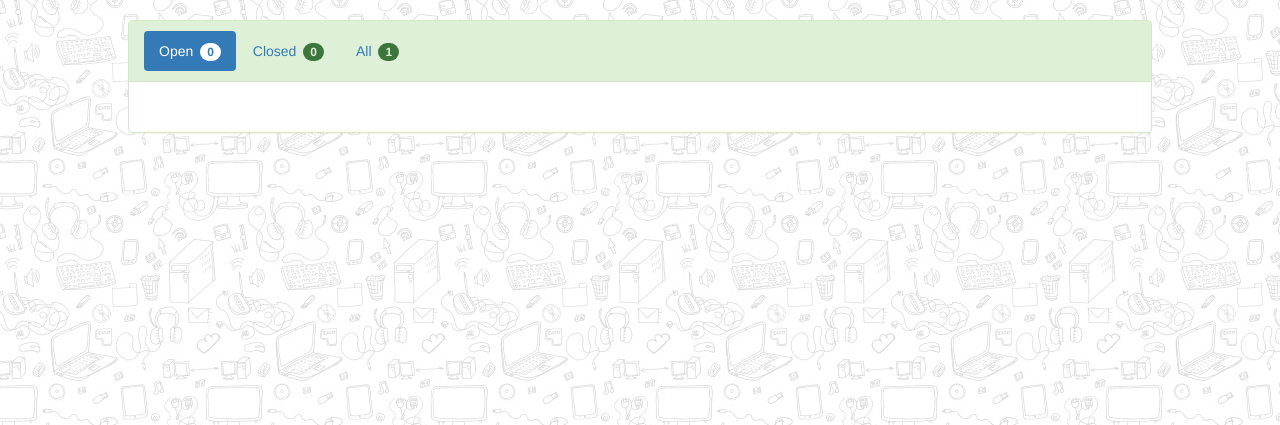
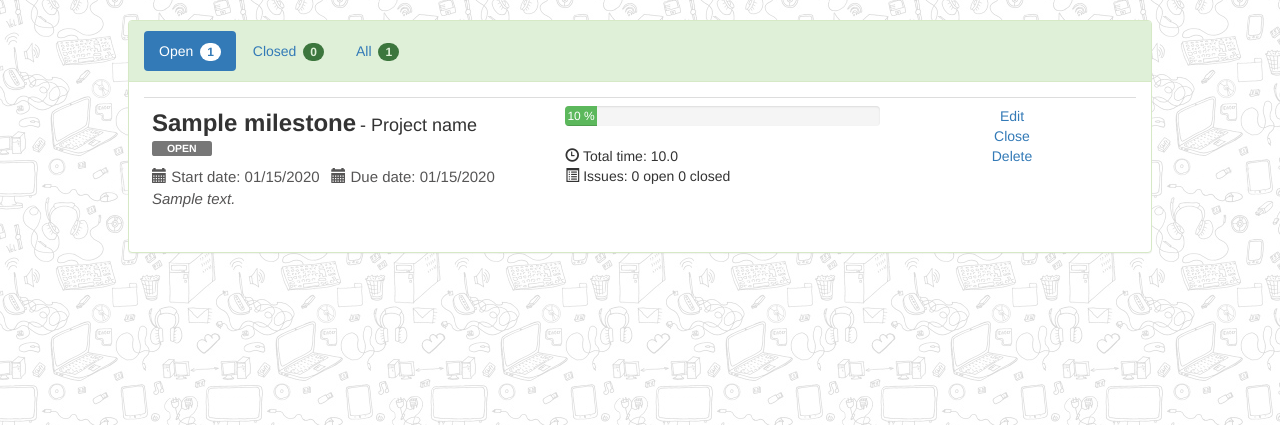
Before and after one commit to J-KAM/ProTrack, a Django app: page /milestones/ in a window 1280 px wide. Shown: the part 52-477 px from the top of the page. Run offline with Django 3.2, Linux system fonts and the light colour scheme; tables that the repository leaves empty hold one stand-in row (values such as "Sample post"); some libraries are stand-ins or nearby versions; some web fonts are replaced.

Commit message:
Implemented milestone editing. #10
Created milestones can be edited, closed/reopened and deleted by the user.

```diff
--- a/milestones/models.py
+++ b/milestones/models.py
@@ -1,5 +1,10 @@
 from django.db import models
 from datetime import date
+
+STATUS_CHOICES = (
+    ('OPEN', 'Open'),
+    ('CLOSED', 'Closed'),
+)
 
 
 class Milestone(models.Model):
@@ -9,7 +14,7 @@ class Milestone(models.Model):
     due_date = models.DateField()
     total_progress = models.PositiveIntegerField(default=0)
     total_time_spent = models.FloatField(default=0.0)
-    status = models.CharField(max_length=8,default="OPEN")
+    status = models.CharField(max_length=6,choices=STATUS_CHOICES,default="OPEN")
     #TODO: add relation with reposiroty
 
     def __str__(self):
--- a/milestones/static/milestones/style.css
+++ b/milestones/static/milestones/style.css
@@ -13,7 +13,6 @@ p {
 }
 
 .list-item-subtitle {
-
     font-size: 18px;
 }
 
@@ -32,4 +31,5 @@ p {
     display: block;
     margin-bottom: 10px;
     width: 15%;
+    min-width: 58px;
 }
--- a/milestones/templates/milestones/milestone_table.html
+++ b/milestones/templates/milestones/milestone_table.html
@@ -4,11 +4,14 @@
     <tr>
         <td class = "col-md-5">
             <p class="list-item-title">{{ milestone.name }}</p>&nbsp;<p class="list-item-subtitle">- Project name</p></br>
+            {% if milestone.status == 'OPEN' %}
+                <span class="label label-default badge-label">OPEN</span>
+            {% endif %}
             {% if milestone.is_past_due %}
                 <span class="label label-warning badge-label">PAST DUE</span>
             {% endif %}
             {% if milestone.status == 'CLOSED' %}
-                <span class="label label-success badge-label">CLOSED</span>
+                <span class="label label-danger badge-label">CLOSED</span>
             {% endif %}
             <p class = "list-item-date"><span class="glyphicon glyphicon-calendar"></span> Start date: {{ milestone.start_date|date:"SHORT_DATE_FORMAT" }}</p>
             &nbsp;
@@ -27,12 +30,12 @@
         </td>
         <td class = "col-md-3" align="center">
             {% if milestone.status == 'OPEN' %}
-                <a href = "#">Edit</a></br>
-                <a href = "#">Close</a></br>
+                <a href = "{% url 'milestones:update' milestone.id %}">Edit</a></br>
+                <a href = "{% url 'milestones:close' milestone.id %}">Close</a></br>
             {% else %}
-                <a href = "#">Reopen</a></br>
+                <a href = "{% url 'milestones:reopen' milestone.id %}">Reopen</a></br>
             {% endif %}
-            <a href = "#" color="red">Delete</a>
+            <a href = "{% url 'milestones:delete' milestone.id %}">Delete</a>
         </td>
     </tr>
     {% endfor %}
--- a/milestones/templates/milestones/preview.html
+++ b/milestones/templates/milestones/preview.html
@@ -27,7 +27,6 @@
                     {% endwith %}
                 </div>
 
-
                 <div class = "tab-pane" id="closed">
                      {% with closed_milestones as milestones %}
                     {% include 'milestones/milestone_table.html' %}
--- a/milestones/urls.py
+++ b/milestones/urls.py
@@ -1,10 +1,13 @@
 from django.conf.urls import url
-from django.contrib.auth import views as auth_views
 from . import views
 
 app_name = 'milestones'
 
 urlpatterns = [
-    url(r'^$', views.preview.as_view(), name="preview"),
+    url(r'^$', views.MilestonesPreview.as_view(), name="preview"),
     url(r'^new/$', views.MilestoneFormView.as_view(), name="create"),
+    url(r'^(?P<id>[0-9]+)/$', views.MilestoneUpdate.as_view(), name="update"),
+    url(r'^(?P<pk>[0-9]+)/delete/$', views.MilestoneDelete.as_view(), name="delete"),
+    url(r'^(?P<id>[0-9]+)/close/$', views.close_milestone, name="close"),
+    url(r'^(?P<id>[0-9]+)/reopen/$', views.reopen_milestone, name="reopen")
 ]
--- a/milestones/views.py
+++ b/milestones/views.py
@@ -1,16 +1,14 @@
+from django.contrib.auth.decorators import login_required
 from django.shortcuts import render, redirect
+from django.urls import reverse_lazy
+from django.utils.decorators import method_decorator
 from django.views import generic
-from django.views.generic import View
-from django.views.generic.edit import CreateView
+from django.views.generic.edit import CreateView, UpdateView, DeleteView
 from .models import Milestone
 from .forms import MilestoneForm
 
 
-# def preview(request):
-#     return render(request, 'core/home_page.html')
-
-
-class preview(generic.ListView):
+class MilestonesPreview(generic.ListView):
     template_name = 'milestones/preview.html'
     context_object_name = 'all_milestones'
 
@@ -24,14 +22,16 @@ class preview(generic.ListView):
         return context
 
 
-class MilestoneFormView(View):
+class MilestoneFormView(CreateView):
     form_class = MilestoneForm
     template_name = 'milestones/milestone_form.html'
 
+    @method_decorator(login_required)
     def get(self, request):
         form = self.form_class(None)
-        return render(request, self.template_name, {'form': form})
+        return render(request, self.template_name, {'form': form, 'action': 'New'})
 
+    @method_decorator(login_required)
     def post(self, request):
         form = self.form_class(request.POST)
 
@@ -40,9 +40,54 @@ class MilestoneFormView(View):
             milestone.save()
             return redirect('milestones:preview')
 
-        return render(request, 'milestones/milestone_form.html', {'form': form})
+        return render(request, 'milestones/milestone_form.html', {'form': form, 'action': 'New'})
 
 
-class MilestoneCreate(CreateView):
+class MilestoneUpdate(UpdateView):
+    form_class = MilestoneForm
+    template_name = 'milestones/milestone_form.html'
+
+    @method_decorator(login_required)
+    def get(self, request, **kwargs):
+        self.object = Milestone.objects.get(id=self.kwargs['id'])
+        form = self.get_form(self.form_class)
+        form.fields['start_date'].disabled = True
+        return render(request, self.template_name, {'form': form, 'object': self.object, 'action': 'Edit'})
+
+    @method_decorator(login_required)
+    def post(self, request, **kwargs):
+        milestone = Milestone.objects.get(id=self.kwargs['id'])
+        form = self.form_class(request.POST, instance=milestone)
+        form.fields['start_date'].disabled = True
+
+        if form.is_valid():
+            milestone.save()
+
+            if milestone is not None:
+                return redirect('milestones:preview')
+
+        return render(request, 'milestones/milestone_form.html', {'form': form, 'object':milestone, 'action': 'Edit'})
+
+
+@method_decorator(login_required, name='dispatch')
+class MilestoneDelete(DeleteView):
     model = Milestone
-    fields = ['name', 'description', 'start_date', 'due_date']
+    success_url = reverse_lazy('milestones:preview')
+
+
+@login_required
+def close_milestone(request, **kwargs):
+    milestone = Milestone.objects.get(id=kwargs['id'])
+    milestone.status = 'CLOSED'
+    milestone.save()
+
+    return redirect('milestones:preview')
+
+
+@login_required
+def reopen_milestone(request, **kwargs):
+    milestone = Milestone.objects.get(id=kwargs['id'])
+    milestone.status = 'OPEN'
+    milestone.save()
+
+    return redirect('milestones:preview')
```
Also changed, not shown: milestones/forms.py (+11 -9 lines), milestones/templates/milestones/milestone_confirm_delete.html (added, +23 -0 lines), milestones/templates/milestones/milestone_form.html (+7 -2 lines).
